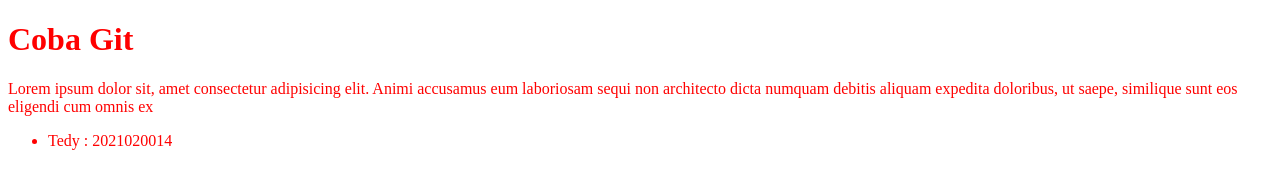
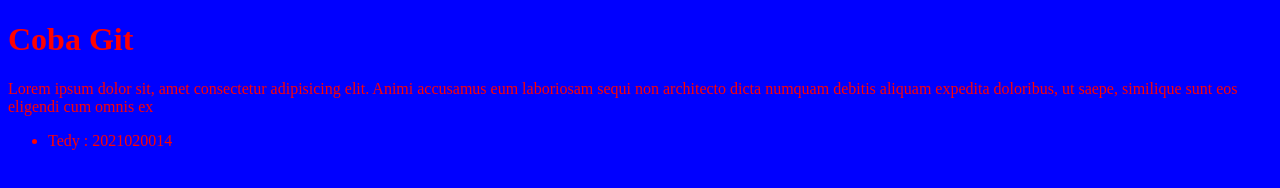
Before and after one commit to tedycoeg/new-repo-test2, a plain HTML site: page index.html in a window 1280 px wide. Drawn offline with Linux system fonts and the light colour scheme.

Commit message:
Menambahkan File main.js dengan Mengubah Background Body

```diff
--- a/index.html
+++ b/index.html
@@ -5,7 +5,7 @@
     <meta http-equiv="X-UA-Compatible" content="IE=edge" />
     <meta name="viewport" content="width=device-width, initial-scale=1.0" />
     <title>Coba Git</title>
-    <link rel="stylesheet" href="style.css">
+    <link rel="stylesheet" href="style.css" />
   </head>
   <body>
     <h1>Coba Git</h1>
@@ -17,5 +17,6 @@
     <ul>
       <li>Tedy : 2021020014</li>
     </ul>
+    <script src="main.js"></script>
   </body>
 </html>
--- /dev/null
+++ b/main.js
@@ -0,0 +1,2 @@
+// Memberikan Warna Pada Background di Javascript
+document.body.style.backgroundColor = "blue";
```
